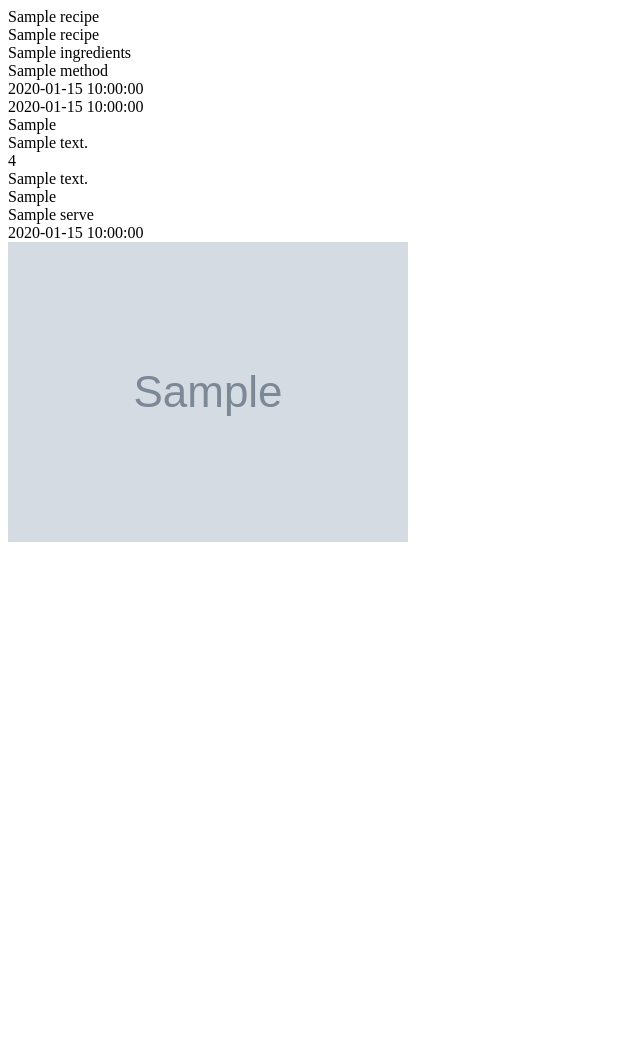
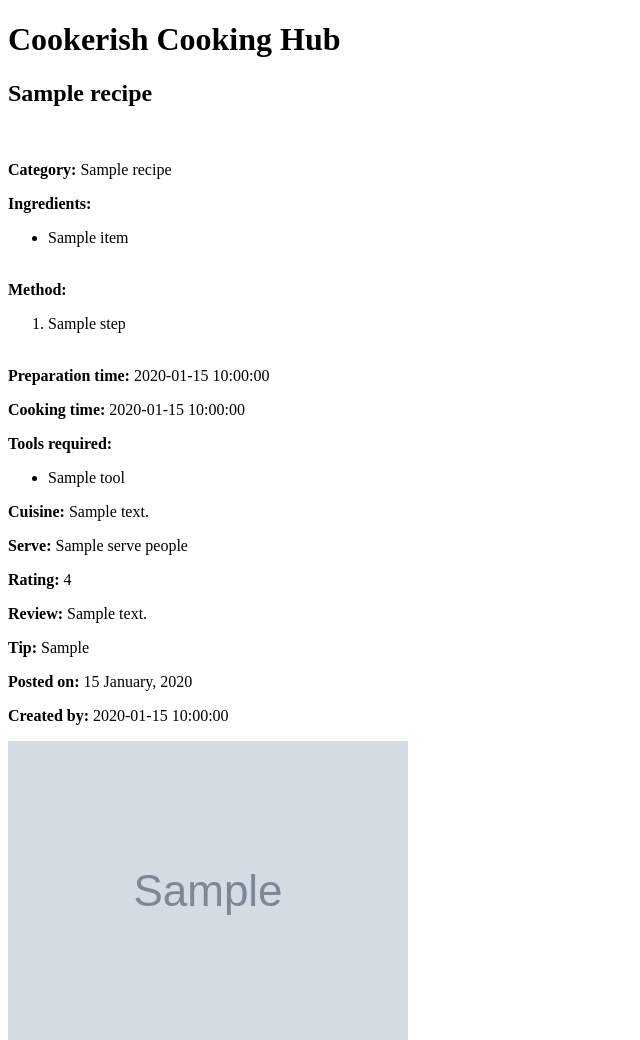
Before and after one commit to baijuka/ms3-bju-project, a Flask app: page / in a window 1280 px wide. Shown: the top 1040 px of the page, without its empty margins (0-640 px from the left). Before the commit the page ends 542 px from the top, so only its background shows below. Run offline with Flask 2, Linux system fonts and the light colour scheme; grey boxes marked "Sample" are stand-in pictures; a database or web service that is not in the repository returns one stand-in record (values such as "Sample title"); some libraries are stand-ins or nearby versions.

Commit message:
Create base template

```diff
--- /dev/null
+++ b/templates/base.html
@@ -0,0 +1,15 @@
+<!DOCTYPE html>
+<html lang="en">
+<head>
+    <meta charset="UTF-8">
+    <meta name="viewport" content="width=device-width, initial-scale=1.0">
+    <title>Task Manager</title>
+</head>
+<body>
+
+    <h1>Cookerish Cooking Hub</h1>
+    {% block content %}
+    {% endblock %}
+
+</body>
+</html>
--- a/templates/recipes.html
+++ b/templates/recipes.html
@@ -1,32 +1,42 @@
-<!DOCTYPE html>
-<html lang="en">
-<head>
-    <meta charset="UTF-8">
-    <meta http-equiv="X-UA-Compatible" content="IE=edge">
-    <meta name="viewport" content="width=device-width, initial-scale=1.0">
-    <title>Home Made Recipes </title>
-</head>
-<body>
+{% extends "base.html" %}
+{% block content %}
+  {% for recipe in recipes %}
+    <h2>{{ recipe.recipe_name }}</h2><br>
+    <p><span style="font-weight: bold;">Category:</span> {{ recipe.category_name }}</p>
+    <p><span style="font-weight: bold;">Ingredients:</span></p>
+    <ul>
+      {% for item in recipe.ingredients %}
+        <li>{{ item }}</li><br>
+      {% endfor %}
+    </ul>
 
-      {% for recipe in recipes %}
-        {{ recipe.recipe_name }}<br>
-        {{ recipe.category_name }}<br>
-        {{ recipe.ingredients }}<br>
-        {{ recipe.method }}<br>
-        {{ recipe.cook_time }}<br>
-        {{ recipe.prep_time }}<br>
-        {{ recipe.tools_required }}<br>
-        {{ recipe.cuisine }}<br>
-        {{ recipe.customer_rating }}<br>
-        {{ recipe.customer_review }}<br>
-        {{ recipe.recipe_tip }}<br>
-        {{ recipe.serve }}<br>
-        {{ recipe.date_posted }}<br>
-        <div>
-          <img src="{{ recipe.image_source }}" alt="curry image">
-        </div>
-        <br>
+    <p><span style="font-weight: bold;">Method:</span></p>
+    <ol>
+      {% for step in recipe.method %}
+        <li>
+          {{ step }}
+        </li> <br>
+    {% endfor %}
+    </ol>
+    <p><span style="font-weight: bold;">Preparation time: </span> {{ recipe.cook_time }}</p>
+    <p><span style="font-weight: bold;">Cooking time:</span> {{ recipe.prep_time }}</p>
+    <p><span style="font-weight: bold;">Tools required:</span>
+      <ul>
+        {% for tool in recipe.tools_required %}
+          <li>{{  tool }}</li>
       {% endfor %}
-
-</body>
-</html>
+      </ul>
+    </p>
+    <p><span style="font-weight: bold;">Cuisine:</span> {{ recipe.cuisine }}</p>
+    <p><span style="font-weight: bold;">Serve:</span> {{ recipe.serve }} people</p>
+    <p><span style="font-weight: bold;">Rating:</span> {{ recipe.customer_rating }}</p>
+    <p><span style="font-weight: bold;">Review:</span> {{ recipe.customer_review }}</p>
+    <p><span style="font-weight: bold;">Tip: </span>{{ recipe.recipe_tip }}</p>
+    <p><span style="font-weight: bold;">Posted on:</span> {{ recipe.date_posted.strftime("%d %B, %Y") }}</p>
+    <p><span style="font-weight: bold;">Created by:</span> {{ recipe.created_by }}</p>
+    <div>
+      <img src="{{ recipe.image_source }}" alt="curry image">
+    </div>
+    <br>
+  {% endfor %}
+{% endblock %}
```
